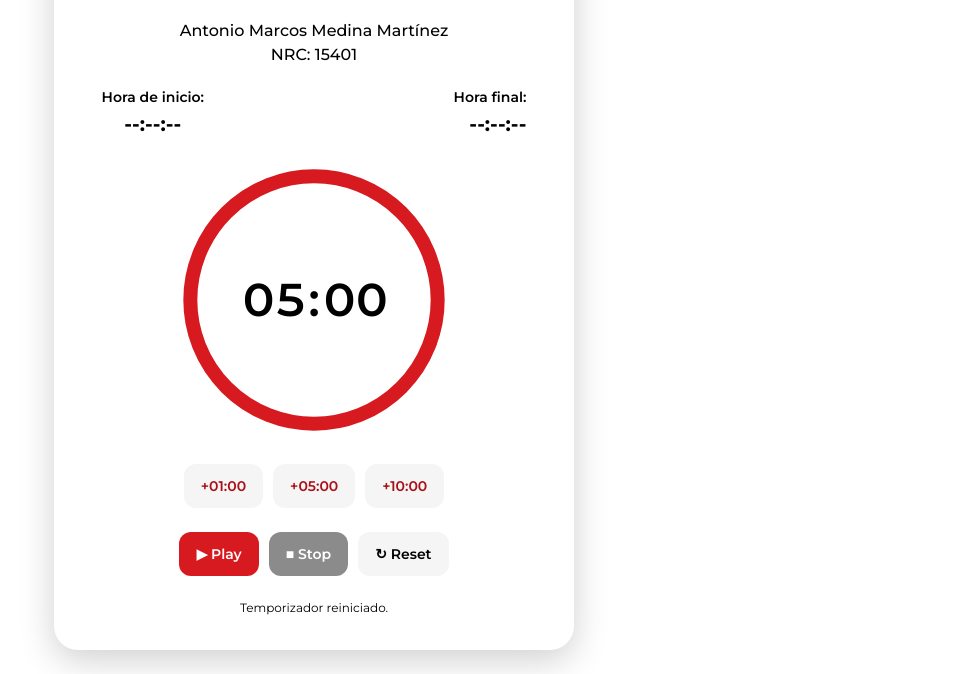
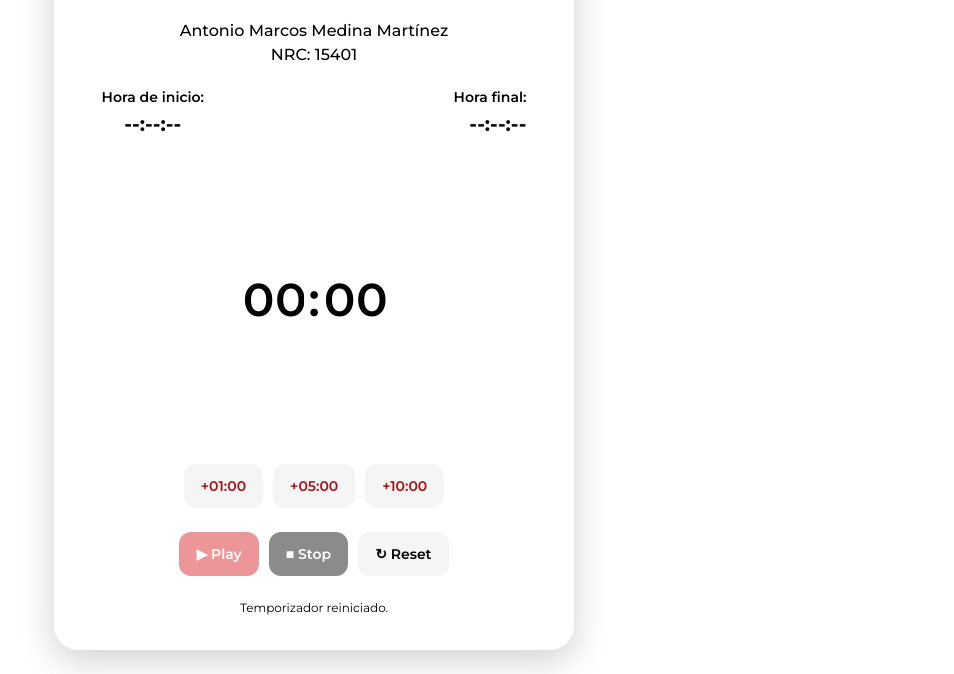
Before and after one commit to bayonabyte/Temporizador, a plain HTML site: page index.html in a window 1280 px wide. Both pictures are taken after a click on the button "↻ Reset". Shown: the part 261-935 px from the top of the page, without its empty margins (326-1280 px from the left). Drawn offline with Linux system fonts and the light colour scheme.

Commit message:
reloj en 00

```diff
--- a/app.js
+++ b/app.js
@@ -35,7 +35,7 @@ const limaClock = new Intl.DateTimeFormat('es-PE', {
     hourCycle: 'h23'
 });
 
-let configuredSeconds = 300;
+let configuredSeconds = 0;
 let remainingMs = configuredSeconds * 1000;
 
 let deadline = 0;
@@ -414,7 +414,7 @@ resetButton.addEventListener('click', () => {
     running = false;
     hasStarted = false;
 
-    configuredSeconds = 300;
+    configuredSeconds = 0;
     remainingMs = configuredSeconds * 1000;
 
     startLabel.textContent = '--:--:--';
--- a/index.html
+++ b/index.html
@@ -49,7 +49,7 @@
                 <circle class="avance" id="avance" cx="120" cy="120" r="106"/>
             </svg>
             <div class="reloj" id="reloj" aria-label="Duración en minutos y segundos">
-                <input id="minutos" type="text" inputmode="numeric" pattern="[0-9]*" maxlength="4" value="05" aria-label="Minutos" autocomplete="off">
+                <input id="minutos" type="text" inputmode="numeric" pattern="[0-9]*" maxlength="4" value="00" aria-label="Minutos" autocomplete="off">
                 <span>:</span>
                 <input id="segundos" type="text" inputmode="numeric" pattern="[0-9]*" maxlength="2" value="00" aria-label="Segundos" autocomplete="off">
             </div>
```
